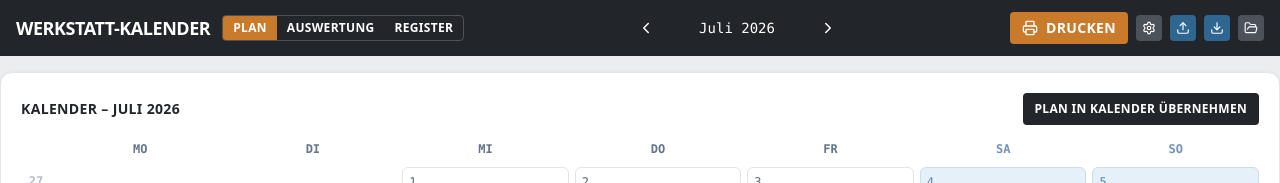
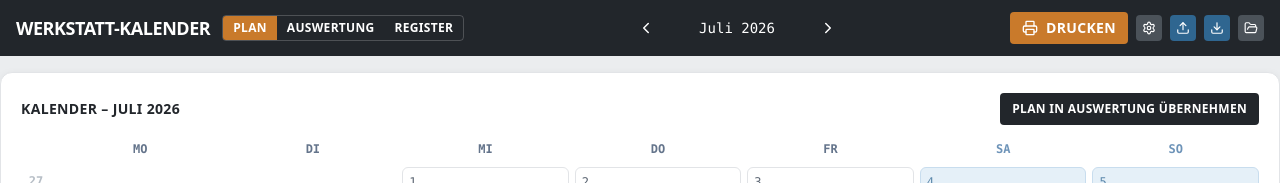
Before and after one commit to ciraciroberto90-debug/WerkstattKalender, a React (Vite) app in the folder app/: page / in a window 1280 px wide. Shown: the top 183 px of the page. Built offline with nearby package versions, Linux system fonts and the light colour scheme.

Commit message:
Knopf umbenannt: Plan in Auswertung übernehmen
Co-Authored-By: Claude Fable 5 <noreply@anthropic.com>
Claude-Session: https://claude.ai/code/session_013FvHAzKnVxsS6sxogbUpEx

```diff
--- a/app/src/WerkstattKalender.jsx
+++ b/app/src/WerkstattKalender.jsx
@@ -2193,7 +2193,7 @@ function App() {
                   className="text-xs font-bold uppercase tracking-wide text-white px-3 py-2 rounded hover:opacity-90 transition-opacity"
                   style={{ backgroundColor: "#22262B" }}
                 >
-                  Plan in Kalender übernehmen
+                  Plan in Auswertung übernehmen
                 </button>
               </div>
             )}
```
Also changed, not shown: 1 other file (tests, documents, lock files or other folders).
